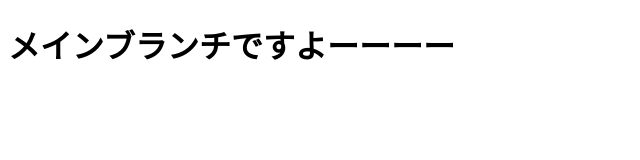
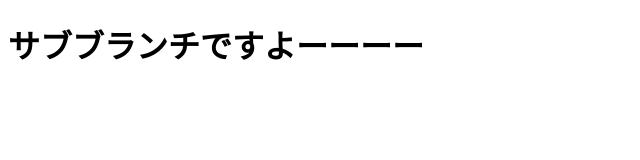
Before and after one commit to sakurac115115/GIT-shiritori, a plain HTML site: page index.html in a window 1280 px wide. Shown: the whole page, without its empty margins (0-640 px from the left). Drawn offline with Linux system fonts and the light colour scheme.

Commit message:
h1をサブブランチに変更

```diff
--- a/index.html
+++ b/index.html
@@ -8,7 +8,7 @@
 </head>
 
 <body>
-  <h1>メインブランチですよーーーー</h1>
+  <h1>サブブランチですよーーーー</h1>
 </body>
 
 </html>
```
